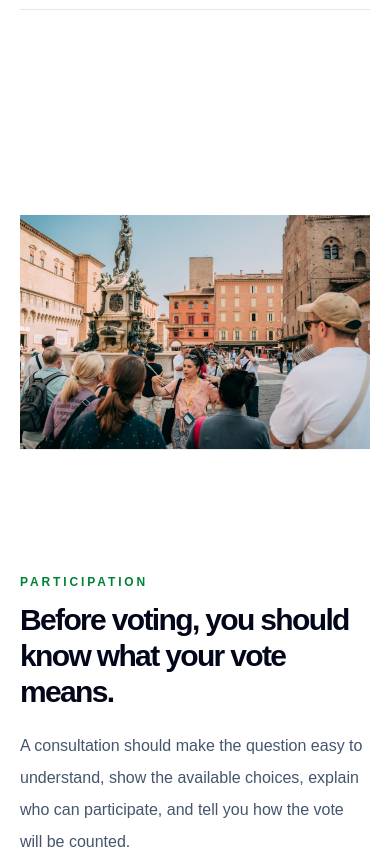
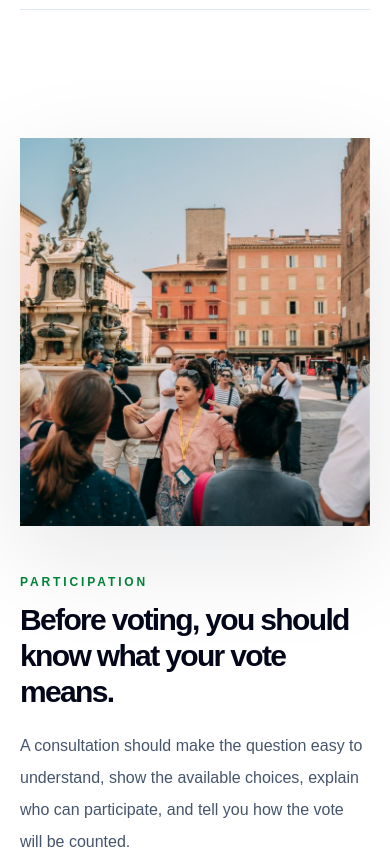
Before and after one commit to faiazrahman27/er-democracy-bologna, a Next.js app in the folder apps/web/: page / in a window 390 px wide. Shown: the part 2000-2849 px from the top of the page. Built offline with nearby package versions, Linux system fonts and the light colour scheme; no server answers.

Commit message:
dfjhdhfr9

```diff
--- a/apps/web/src/app/articles/[slug]/page.tsx
+++ b/apps/web/src/app/articles/[slug]/page.tsx
@@ -12,7 +12,7 @@ async function getPublicArticle(slug: string) {
 }
 
 function formatSlugTag(slug: string) {
-  return `#${slug}`;
+  return `#${slug.toUpperCase()}`;
 }
 
 function splitArticleContent(content: string) {
@@ -55,15 +55,15 @@ export default async function ArticleDetailPage({
             <section className="grid gap-10 border-y border-slate-200 py-8 md:grid-cols-[minmax(260px,0.82fr)_minmax(0,1.18fr)] md:items-center lg:py-12">
               <div className="min-w-0">
                 <div className="mx-auto w-full max-w-[28rem] border border-slate-200 bg-white transition duration-300 hover:border-green-600/40 hover:shadow-[0_24px_70px_rgba(15,23,42,0.10)] md:max-w-none">
-                  <div className="relative flex aspect-[4/3] w-full items-center justify-center overflow-hidden bg-transparent">
+                  <div className="relative aspect-[4/3] w-full overflow-hidden border-b border-slate-200 bg-slate-100">
                     {article.coverImageUrl ? (
                       <img
                         src={article.coverImageUrl}
                         alt={article.coverImageAlt ?? article.title}
-                        className="h-full w-full object-contain"
+                        className="article-fill-image"
                       />
                     ) : (
-                      <div className="flex h-full w-full items-center justify-center bg-slate-50 px-6 text-center">
+                      <div className="flex h-full w-full items-center justify-center px-6 text-center">
                         <span className="text-sm font-bold text-slate-400">
                           Article image coming soon
                         </span>
--- a/apps/web/src/app/articles/page.tsx
+++ b/apps/web/src/app/articles/page.tsx
@@ -39,7 +39,7 @@ function getArticlePreview(article: ArticleItem) {
 }
 
 function formatSlugTag(slug: string) {
-  return `#${slug}`;
+  return `#${slug.toUpperCase()}`;
 }
 
 export default async function ArticlesPage() {
@@ -89,23 +89,23 @@ export default async function ArticlesPage() {
                 {articles.map((article) => (
                   <article
                     key={article.id}
-                    className="group flex h-full min-w-0 cursor-pointer flex-col border border-slate-200 bg-white shadow-none transition duration-300 hover:-translate-y-1 hover:border-green-600/40 hover:shadow-[0_24px_70px_rgba(15,23,42,0.12)] active:-translate-y-1 active:scale-[0.99]"
+                    className="group flex h-full min-w-0 flex-col border border-slate-200 bg-white shadow-none transition duration-300 hover:-translate-y-1 hover:border-green-600/40 hover:shadow-[0_24px_70px_rgba(15,23,42,0.12)] active:-translate-y-1 active:scale-[0.99]"
                   >
                     <Link
                       href={`/articles/${article.slug}`}
                       aria-label={`Read ${article.title}`}
                       className="flex h-full flex-col"
                     >
-                      <div className="relative flex aspect-[4/3] w-full items-center justify-center overflow-hidden bg-transparent">
+                      <div className="relative aspect-[4/3] w-full overflow-hidden border-b border-slate-200 bg-slate-100">
                         {article.coverImageUrl ? (
                           <img
                             src={article.coverImageUrl}
                             alt={article.coverImageAlt || article.title}
-                            className="h-full w-full object-contain transition duration-700 group-hover:scale-[1.012]"
+                            className="article-fill-image transition duration-700 group-hover:scale-[1.03]"
                             loading="lazy"
                           />
                         ) : (
-                          <div className="flex h-full w-full items-center justify-center bg-slate-50 px-6 text-center">
+                          <div className="flex h-full w-full items-center justify-center px-6 text-center">
                             <span className="text-sm font-bold text-slate-400">
                               Article image coming soon
                             </span>
@@ -124,7 +124,7 @@ export default async function ArticlesPage() {
                           {article.title}
                         </h2>
 
-                        <p className="mt-3 line-clamp-3 text-sm leading-7 text-slate-600">
+                        <p className="mt-3 line-clamp-4 text-sm leading-7 text-slate-600">
                           {getArticlePreview(article)}
                         </p>
 
--- a/apps/web/src/app/globals.css
+++ b/apps/web/src/app/globals.css
@@ -44,50 +44,46 @@ main.overflow-x-hidden {
   border-radius: 0 !important;
 }
 
-/* Keep the homepage hero image untouched. */
+/* Keep the homepage hero image untouched */
 main img[src*="hero"] {
   object-fit: cover !important;
   object-position: center center !important;
 }
 
-/* All other page photos show the full image instead of being cropped. */
-main img:not([src*="hero"]) {
+/* Only contained preview-style images should stay full-visible without crop */
+main img.object-contain:not([src*="hero"]) {
+  display: block;
+  width: auto;
+  max-width: 100%;
+  height: auto;
   object-fit: contain !important;
   object-position: center center !important;
 }
 
-/* Do not force height:auto globally.
-   Fixed image frames need their height to stay consistent across cards/screens. */
-main img:not([data-nimg="fill"]):not([src*="hero"]) {
-  display: block;
-  max-width: 100%;
-}
-
-/* Remove the separate photo-panel look around direct image wrappers. */
-main :where(div, figure):has(> img:not([src*="hero"])) {
+/* Remove the obvious grey/boxed photo panel only for contained preview images */
+main :where(div, figure):has(> img.object-contain:not([src*="hero"])) {
   background: transparent !important;
   border-color: transparent !important;
   box-shadow: none !important;
-}
-
-/* Remove side padding that can make contained images look boxed. */
-main :where(div, figure):has(> img:not([src*="hero"])) {
   padding-left: 0 !important;
   padding-right: 0 !important;
 }
 
-/* Mobile: keep full images visible without tall boxed panels. */
+/* Utility for full-bleed article/media frames */
+main img.article-fill-image {
+  width: 100% !important;
+  height: 100% !important;
+  object-fit: cover !important;
+  object-position: center center !important;
+  display: block;
+}
+
 @media (max-width: 760px) {
-  main img:not([src*="hero"]) {
-    object-fit: contain !important;
-    object-position: center center !important;
-  }
-
   main img.object-contain:not([src*="hero"]) {
     max-height: 280px;
   }
 
-  main :where(div, figure):has(> img:not([src*="hero"])) {
+  main :where(div, figure):has(> img.object-contain:not([src*="hero"])) {
     min-height: auto !important;
     padding-top: 0.75rem !important;
     padding-bottom: 0.75rem !important;
```
